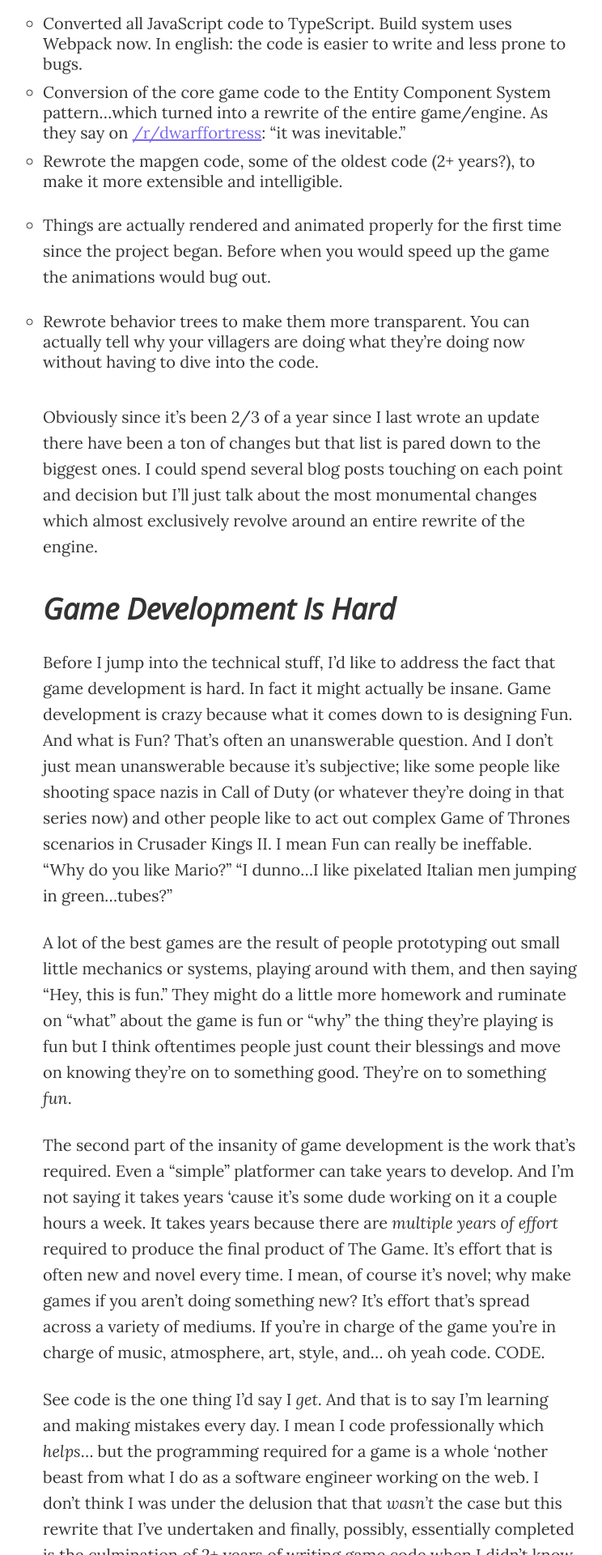
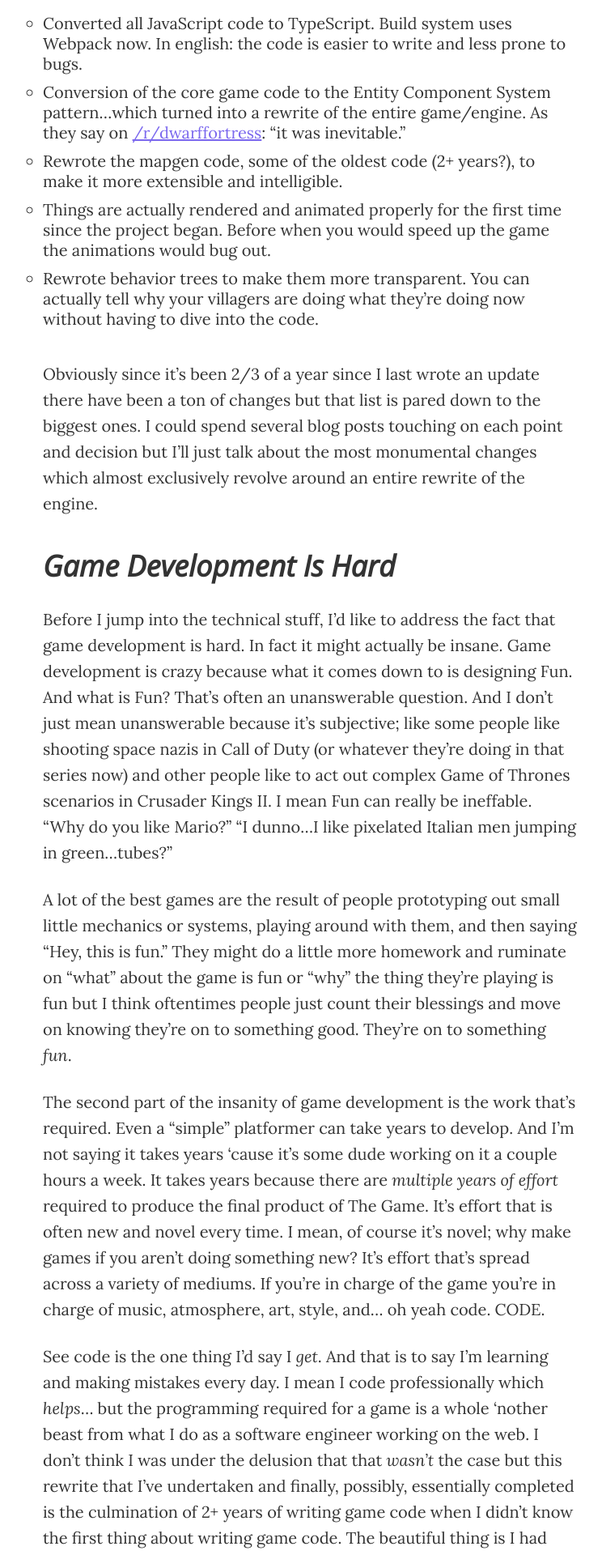
Before and after one commit to trash/trash.github.io, a Jekyll site: the page built from _posts/2016-12-11-return-of-the-jedai.md, in a window 1280 px wide. Shown: the part 991-2911 px from the top of the page at 81% size, without its empty margins (257-1001 px from the left). Built offline with Jekyll 4.4.1, drawn with Linux system fonts in a browser that asks for light colours.

Commit message:
damn li elements

```diff
--- a/_posts/2016-12-11-return-of-the-jedai.md
+++ b/_posts/2016-12-11-return-of-the-jedai.md
@@ -16,8 +16,7 @@ I bet you were wondering what I've been doing since I haven't posted in 8 months
 * Conversion of the core game code to the Entity Component System pattern...which turned into a rewrite of the entire game/engine. As they say on [/r/dwarffortress](https://www.reddit.com/r/dwarffortress/comments/5hl5ky/your_daily_reminder_that_elves_are_scum/): "it was inevitable."
 * Rewrote the mapgen code, some of the oldest code (2+ years?), to make it more extensible and intelligible.
 * Things are actually rendered and animated properly for the first time since the project began. Before when you would speed up the game the animations would bug out.
-
-- Rewrote behavior trees to make them more transparent. You can actually tell why your villagers are doing what they're doing now without having to dive into the code.
+* Rewrote behavior trees to make them more transparent. You can actually tell why your villagers are doing what they're doing now without having to dive into the code.
 
 Obviously since it's been 2/3 of a year since I last wrote an update there have been a ton of changes but that list is pared down to the biggest ones. I could spend several blog posts touching on each point and decision but I'll just talk about the most monumental changes which almost exclusively revolve around an entire rewrite of the engine.
 
```
